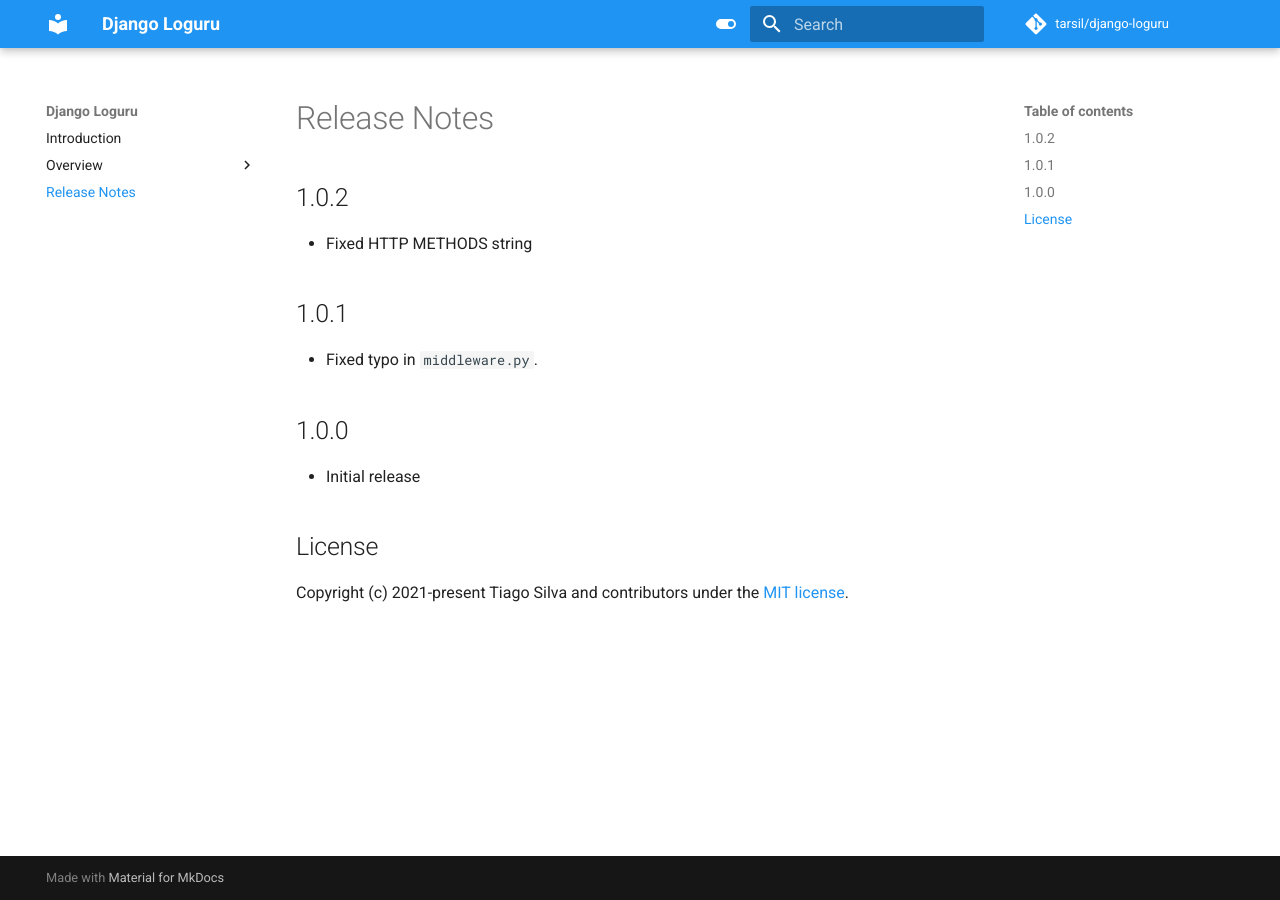
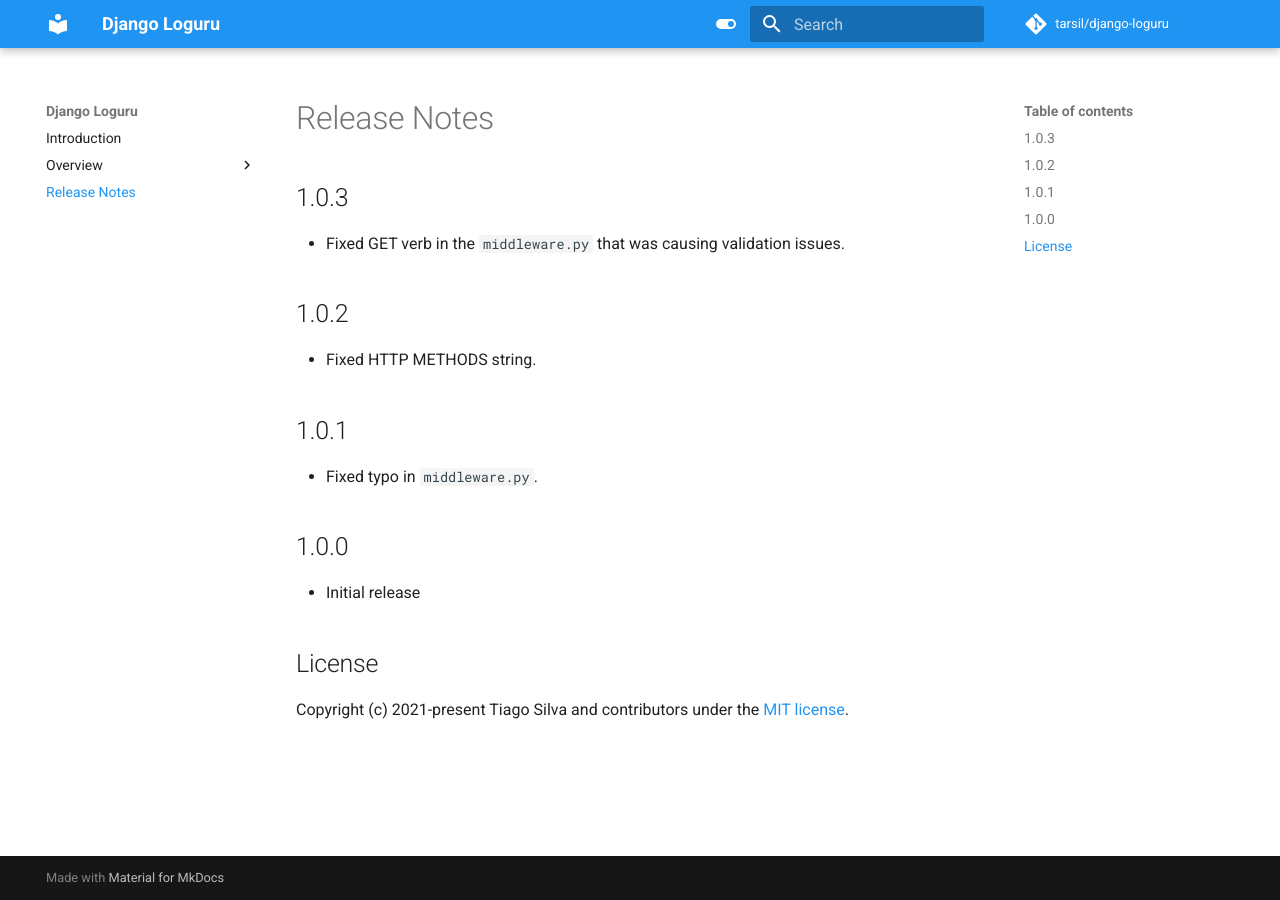
Before and after one commit to tarsil/django-loguru, an MkDocs documentation site: the page built from docs/release-notes.md, in a window 1280 px wide. Built offline with MkDocs 1.6.1 and Material for MkDocs 9.7.7, drawn with Linux system fonts in a browser that asks for light colours; comment, search, counter and statistics services are not loaded.

Commit message:
Bump version to 1.0.3

```diff
--- a/docs/release-notes.md
+++ b/docs/release-notes.md
@@ -1,8 +1,12 @@
 # Release Notes
+
+## 1.0.3
+
+- Fixed GET verb in the `middleware.py` that was causing validation issues.
 
 ## 1.0.2
 
-- Fixed HTTP METHODS string
+- Fixed HTTP METHODS string.
 
 ## 1.0.1
 
--- a/setup.py
+++ b/setup.py
@@ -5,7 +5,7 @@
 
 setuptools.setup(
     name="django-loguru",
-    version="1.0.2",
+    version="1.0.3",
     author="Tiago Silva",
     author_email="tiago.arasilva@gmail.com",
     description="A middleware to log the requests and responses using loguru.",
```
Also changed, not shown: 1 other file.
